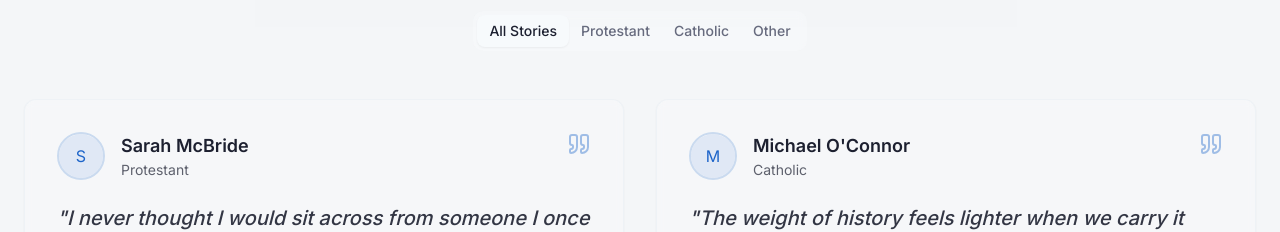
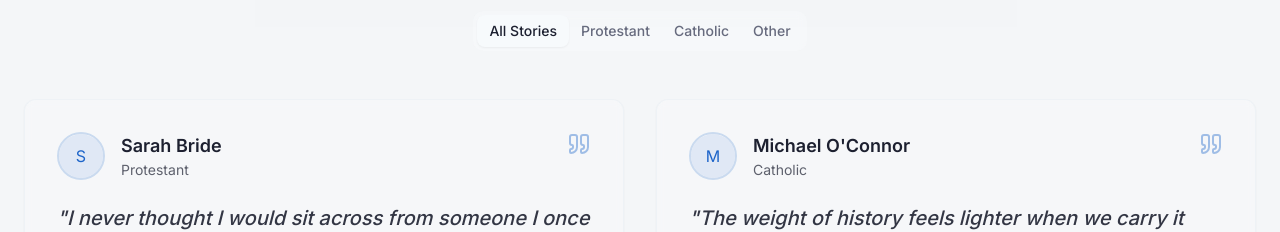
Before and after one commit to PaulsgamingLive/peacebridge, a React (Vite) app: page / in a window 1280 px wide. Shown: the part 2260-2492 px from the top of the page. Built offline with nearby package versions, Linux system fonts and the light colour scheme.

Commit message:
name update

```diff
--- a/src/components/StoriesSection.tsx
+++ b/src/components/StoriesSection.tsx
@@ -25,7 +25,7 @@ const StoriesSection = () => {
   const stories: Story[] = [
     {
       id: "1",
-      name: "Sarah McBride",
+      name: "Sarah Bride",
       avatar: "S",
       community: "protestant",
       quote: "I never thought I would sit across from someone I once considered an enemy.",
```
